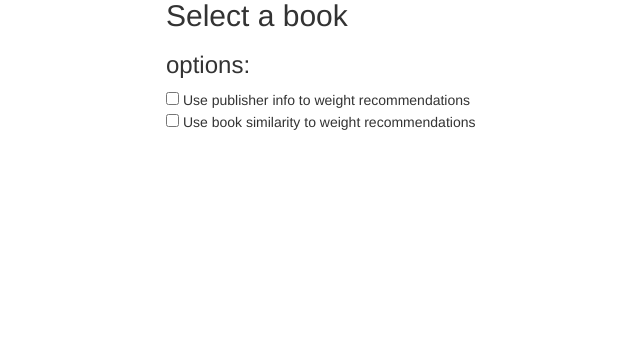
After one commit to Jukkaaf/recommender, a Python web app: template recommender/templates/select_book2.jinja2 in a window 1280 px wide. The commit adds this page. Shown: the part 442-800 px from the top of the page, without its empty margins (218-858 px from the left). Run offline with Jinja, Linux system fonts and the light colour scheme; the template is opened without the code that fills it, so the values that code supplies are empty; some libraries are stand-ins or nearby versions.

Commit message:
Select book2 -lisätty kirjojen pienet kuvat

```diff
--- /dev/null
+++ b/recommender/templates/select_book2.jinja2
@@ -0,0 +1,46 @@
+{% extends "layout.jinja2" %}
+
+{% block content%}
+<br class="content">
+    <label for="User-ID">Logged in as user:</label>
+    {#  <input type="text" name="User-ID" value="276747" form="select_book"> #}
+    {%  if users|length > 0 %}
+        <select name="User-ID" form="select_book">
+            {% for user in users %}
+                <option value="{{ user }}">{{ user }}</option>
+            {% endfor %}
+        </select>
+    {% else %}
+        <input type="text" name="User-ID" value="276747" form="select_book">
+    {% endif %}
+
+    <div style="background: white">
+        <h2>Cold start recommendation.</h2>
+        <h3>{{ coldbookinfo['Book-Title'] }}</h3>
+        <img src={{ coldbookinfo['Image-URL-M'] }} alt="bookcover">
+        <p>{{ coldbookinfo['Book-Author'] }}</p>
+        <p>{{ coldbookinfo['Year-Of-Publication'] }}</p>
+        <p>{{ coldbookinfo['Publisher'] }}</p>
+    </div>
+
+    <h2>Select a book</h2>
+    <h3>options:</h3>
+
+
+    </select>
+    <form id="select_book" method="post" action="{{request.route_path('collab_action', action='filter')}}" >
+        <input type="checkbox" name="pWeight" /> Use publisher info to weight recommendations<br>
+        <input type="checkbox" name="sWeight" /> Use book similarity to weight recommendations<br>
+    {% for selectedBook in top_books %}
+        <input type="hidden" name="ISBN" value={{top_books[selectedBook]['Book-ISBN']}} >
+        <button class="link-button" value={{top_books[selectedBook]['Book-Title']}}>
+            <p>{{top_books[selectedBook]['Book-Title']}}</p>
+            <img class="select-book-img" src="{{ top_books[selectedBook]['Image-URL-M'] }}">
+        </button>
+    {% endfor %}
+    </form>
+
+</div>
+
+
+{% endblock content %}
--- a/recommender/views.py
+++ b/recommender/views.py
@@ -84,7 +84,7 @@ def collab_filter(request):
             'recommendedBook': recommendedBook,
             'allRecommendedBooks': allRecommendedBooks
             }
-@view_config(route_name='select_book',renderer='templates/select_book.jinja2')
+@view_config(route_name='select_book',renderer='templates/select_book2.jinja2')
 def select_book(request):
     parameters = request.POST
 
```
Also changed, not shown: recommender/static/theme.css (+11 -2 lines).
